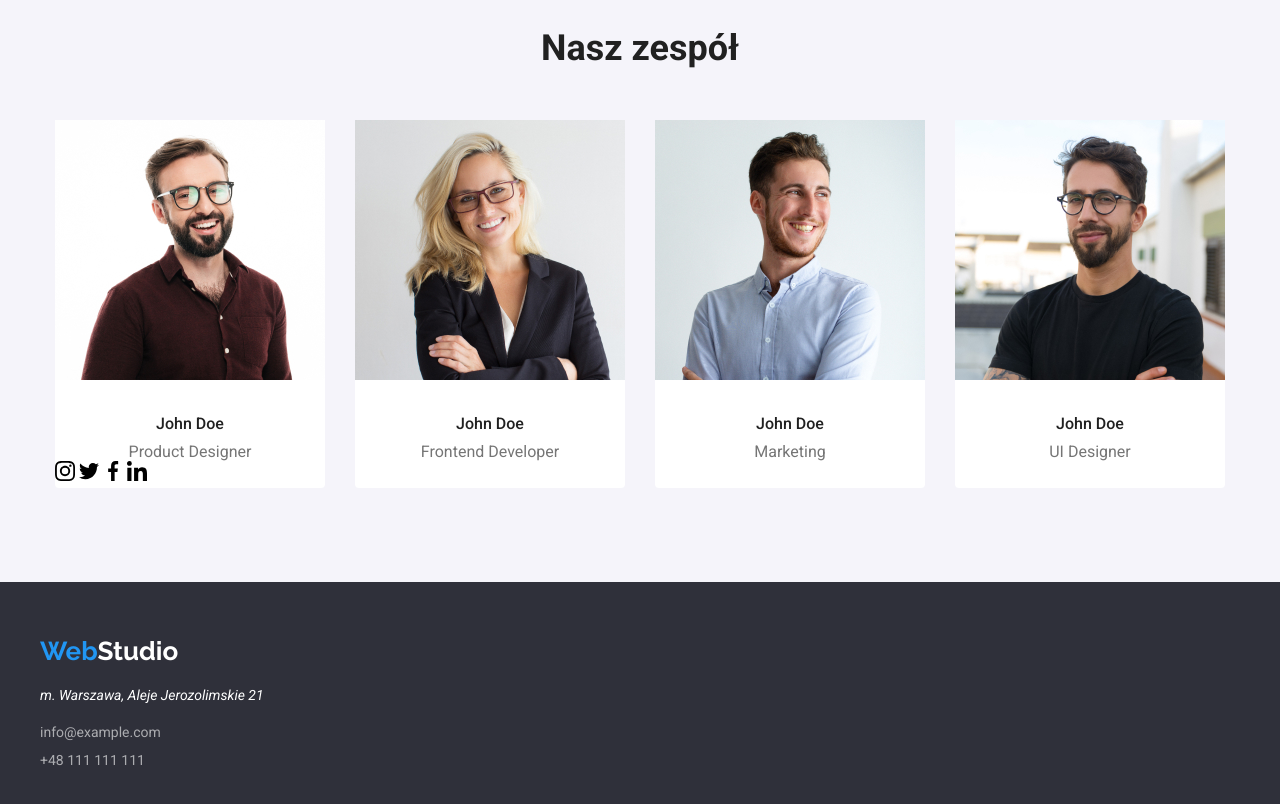
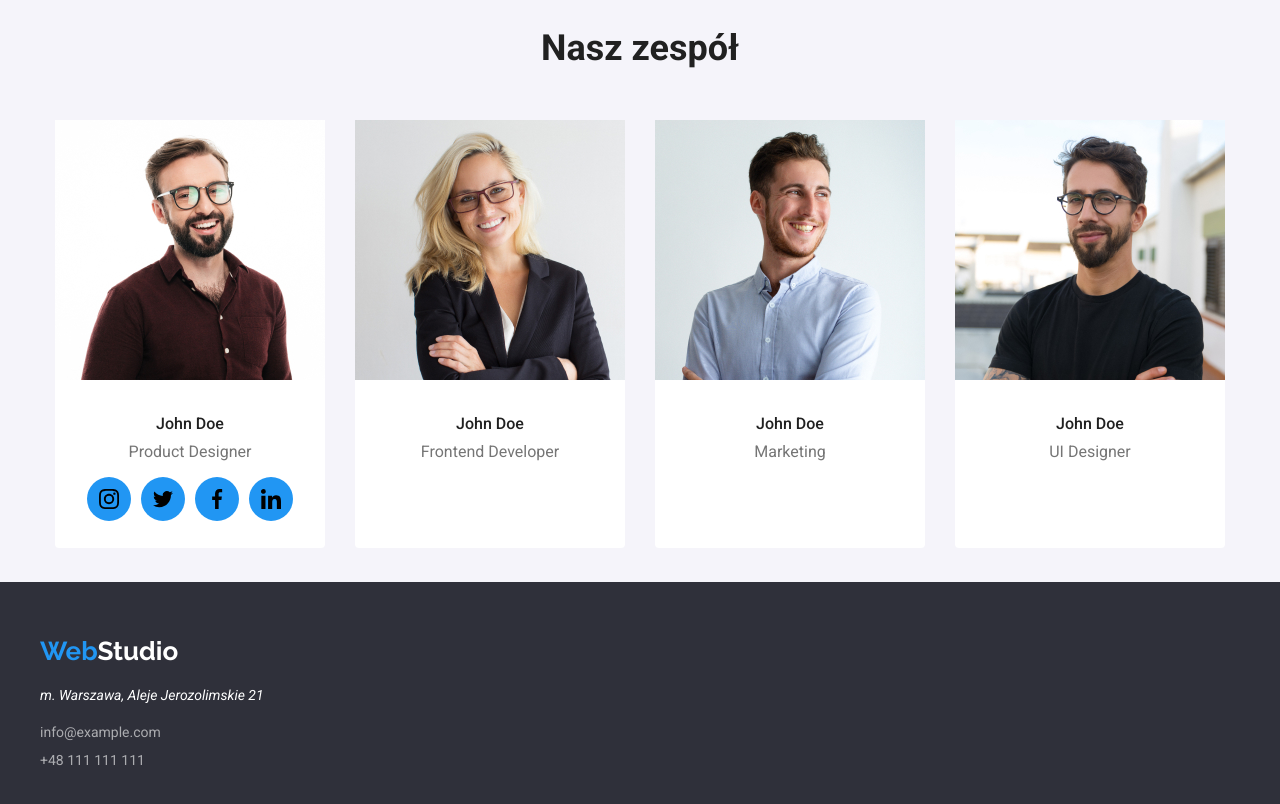
Before and after one commit to Lukasz-Banasiak/goit-markup-hw-04, a plain HTML site: page index.html in a window 1280 px wide. Shown: the part 1540-2344 px from the top of the page. Drawn offline with Linux system fonts and the light colour scheme.

Commit message:
work on icons continued

```diff
--- a/CSS/styles.css
+++ b/CSS/styles.css
@@ -276,7 +276,7 @@ ul {
 
 .box-for-picture {
   width: 270px;
-  height: 368px;
+  height: 428px;
   background-color: var(--white-bgc-color);
   border-radius: 4px;
 }
@@ -294,6 +294,25 @@ ul {
   font-weight: 400;
   text-align: center;
 }
+
+.list-of-social-icons {
+  display:flex;
+  justify-content:center;
+  gap: 10px;
+  margin-top: 16px;
+}
+
+.box-for-icon {
+  background-color: #2196f3;
+  display:flex;
+  align-items: center;
+  justify-content: center;
+  width: 44px;
+  height: 44px;
+  border-radius: 50%;
+}
+
+
 
 /**PORTFOLIO START**/
 
--- a/index.html
+++ b/index.html
@@ -152,22 +152,21 @@
                 />
                 <p class="people">John Doe</p>
                 <p class="job-name">Product Designer</p>
-                <div>
-                <svg width="20px" height="20px">
+                <ul class="list-of-social-icons">
+                <li class="box-for-icon"><svg width="20px" height="20px">
                 <use href="images/icons.svg#icon-instagram-2"></use>
-              </svg>
-              <svg width="20px" height="20px">
+              </svg></li>
+              <li class="box-for-icon"><svg width="20px" height="20px">
                 <use href="images/icons.svg#icon-twitter-1"></use>
-              </svg>
-              <svg width="20px" height="20px">
+              </svg></li>
+              <li class="box-for-icon"><svg width="20px" height="20px">
                 <use href="images/icons.svg#icon-facebook-1"></use>
-              </svg>
-              <svg width="20px" height="20px">
+              </svg></li>
+              <li class="box-for-icon"><svg width="20px" height="20px">
                 <use href="images/icons.svg#icon-linkedin-1"></use>
-              </svg>
-                </div>
-              </div>
+              </svg></li>
             </li>
+          </div>
             <li>
               <div class="box-for-picture">
                 <img
```
